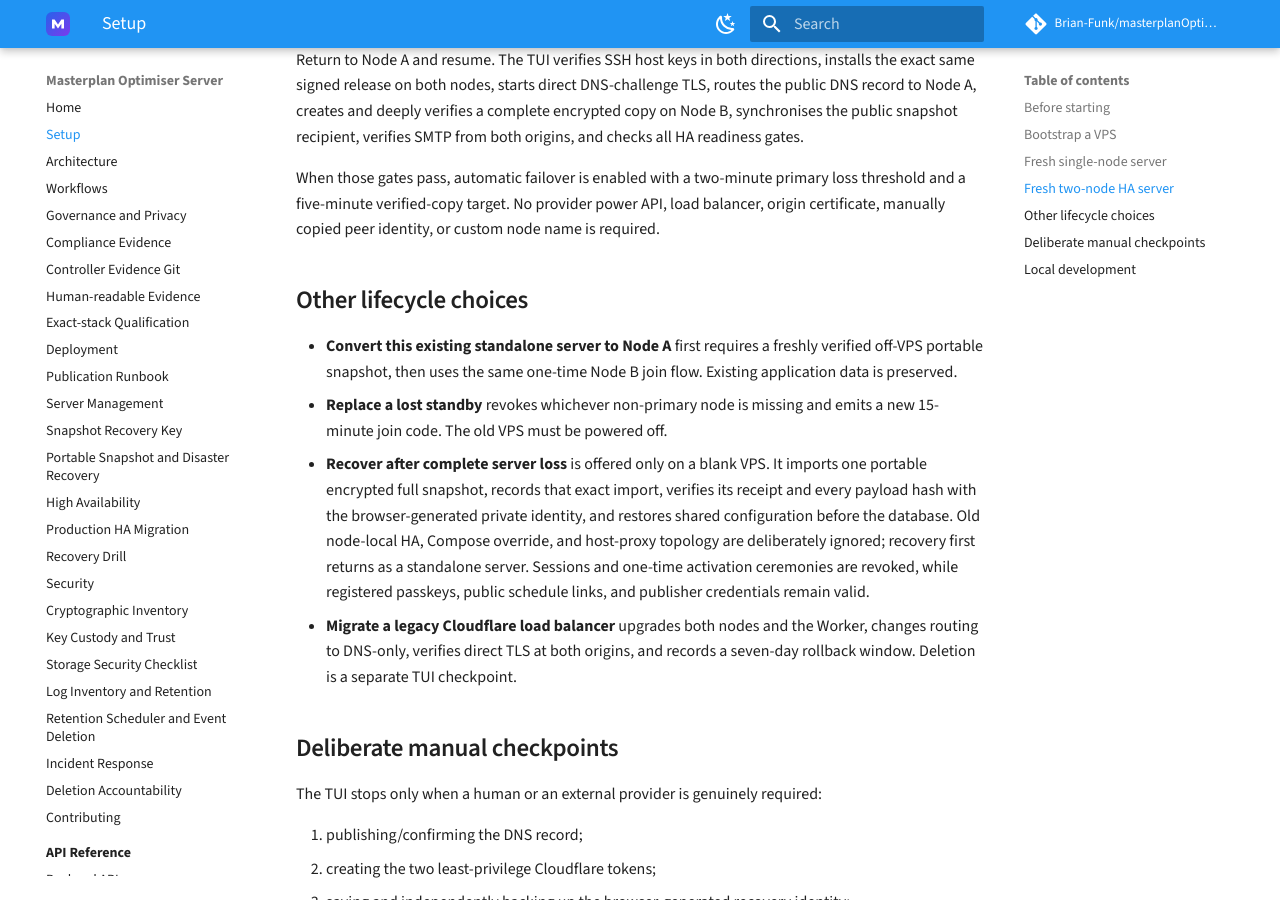
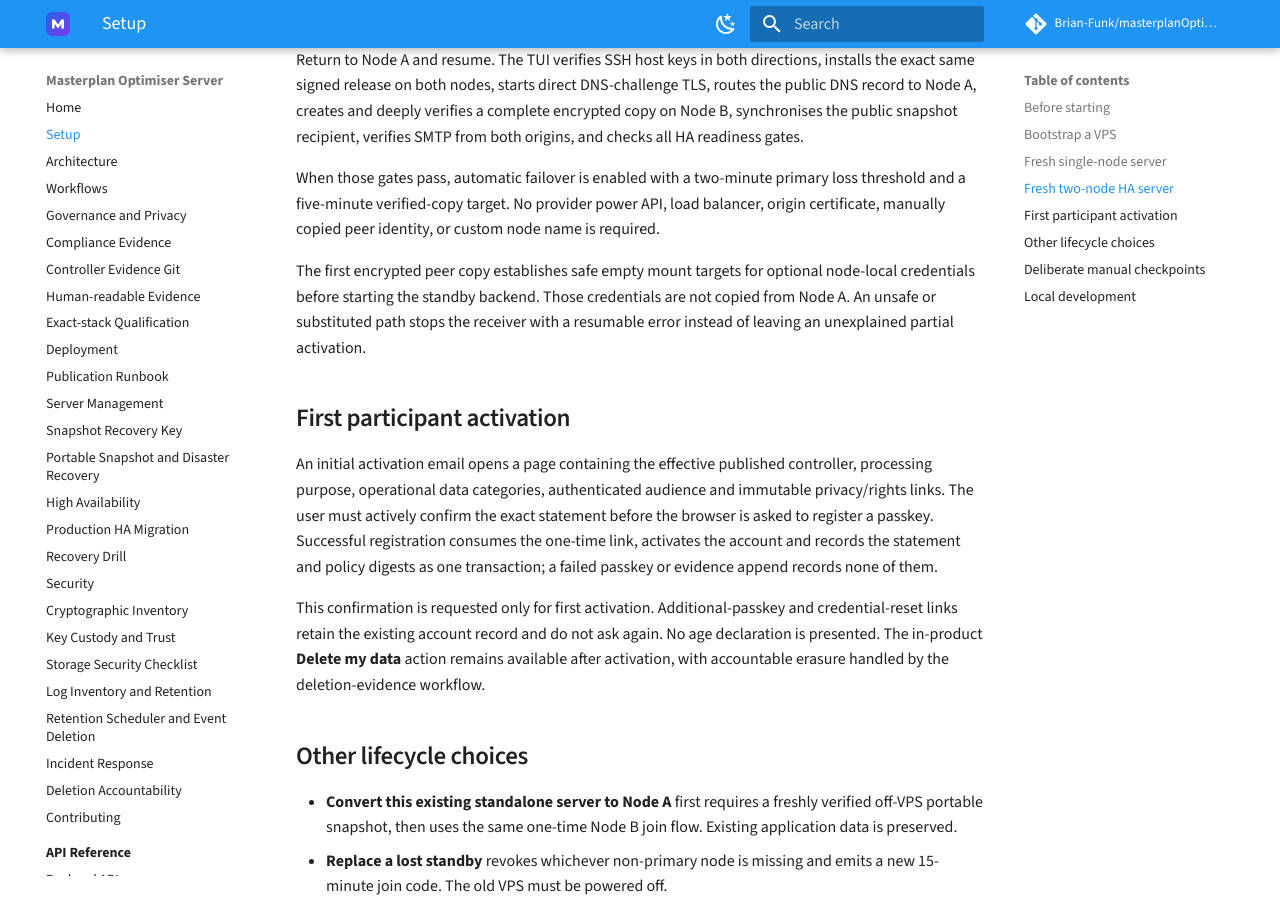
Before and after one commit to Brian-Funk/masterplanOptimiserV3---Server-Public, an MkDocs documentation site: the page built from docs/setup.md, in a window 1280 px wide and 900 px high, scrolled down 2835 px. Built offline with MkDocs 1.6.1 and Material for MkDocs 9.7.7, drawn with Linux system fonts in a browser that asks for light colours; comment, search, counter and statistics services are not loaded.

```diff
--- a/docs/setup.md
+++ b/docs/setup.md
@@ -143,6 +143,27 @@ loss threshold and a five-minute verified-copy target. No provider power API,
 load balancer, origin certificate, manually copied peer identity, or custom
 node name is required.
 
+The first encrypted peer copy establishes safe empty mount targets for optional
+node-local credentials before starting the standby backend. Those credentials
+are not copied from Node A. An unsafe or substituted path stops the receiver
+with a resumable error instead of leaving an unexplained partial activation.
+
+## First participant activation
+
+An initial activation email opens a page containing the effective published
+controller, processing purpose, operational data categories, authenticated
+audience and immutable privacy/rights links. The user must actively confirm the
+exact statement before the browser is asked to register a passkey. Successful
+registration consumes the one-time link, activates the account and records the
+statement and policy digests as one transaction; a failed passkey or evidence
+append records none of them.
+
+This confirmation is requested only for first activation. Additional-passkey
+and credential-reset links retain the existing account record and do not ask
+again. No age declaration is presented. The in-product **Delete my data**
+action remains available after activation, with accountable erasure handled by
+the deletion-evidence workflow.
+
 ## Other lifecycle choices
 
 - **Convert this existing standalone server to Node A** first requires a
--- a/pyproject.toml
+++ b/pyproject.toml
@@ -1,6 +1,6 @@
 [project]
 name = "masterplan-server"
-version = "3.9.1"
+version = "3.9.2"
 license = "AGPL-3.0-only"
 requires-python = ">=3.11"
 
```
Also changed, not shown: other parts of docs/setup.md (+1 -1 lines), README.md (+12 -3 lines), changes.md (+36 -0 lines), docs/deployment.md (+8 -2 lines), docs/publication-runbook.md (+1 -1 lines), 4 other files.
